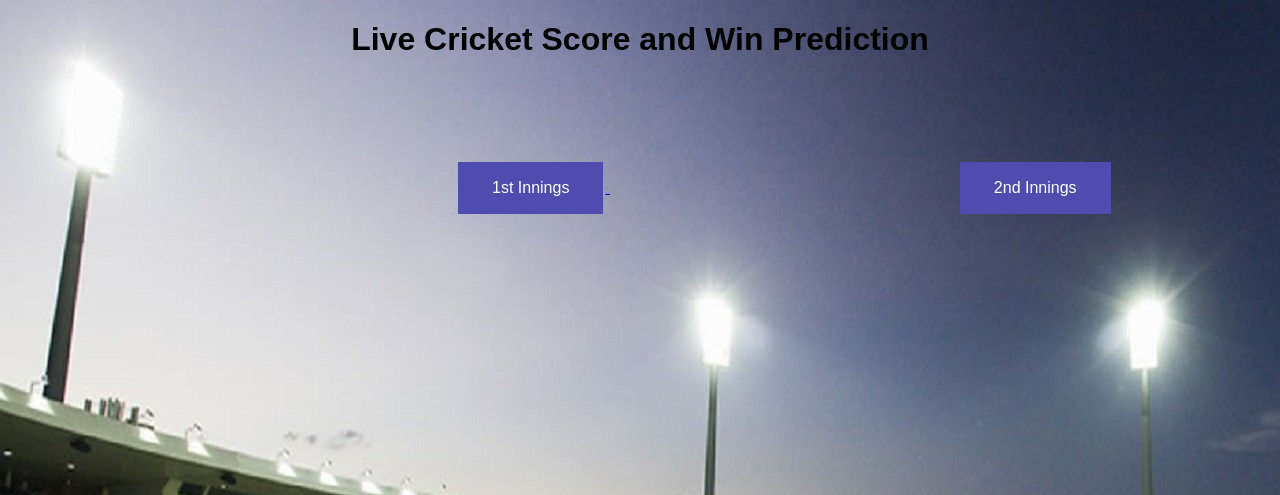
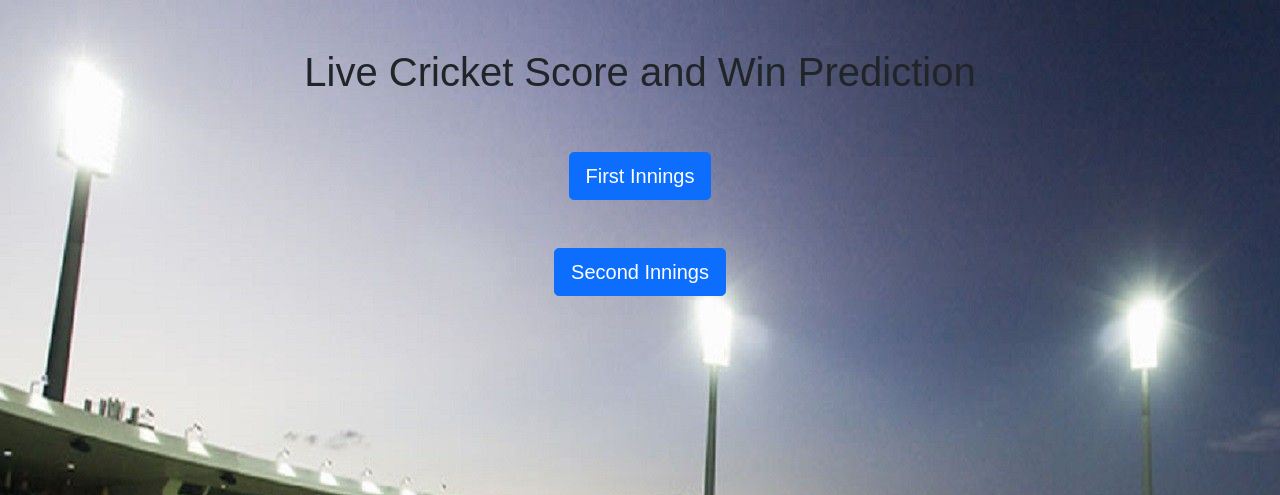
Before and after one commit to abhijindal1309/IPL-Predictor, a Flask app: page / in a window 1280 px wide. Shown: the top 495 px of the page. Run offline with Flask 2, Linux system fonts and the light colour scheme; parts of the project's set-up code (start-up, migrations or seed data) failed here and were passed over; some libraries are stand-ins or nearby versions.

Commit message:
Update dash.html

```diff
--- a/templates/dash.html
+++ b/templates/dash.html
@@ -7,11 +7,29 @@
     <head>
         <!-- <body style=background-color: #4CAF50;> -->
         <meta charset="UTF-8" />
-	<meta name="viewport" content="width=device-width, initial-scale=1, shrink-to-fit=no">
-
         <!-- <meta http-equiv="X-UA-Compatible" content="IE=edge,chrome=1">  -->
+        <meta name="viewport" content="width=device-width, initial-scale=1, shrink-to-fit=no">
+        <link rel="stylesheet" href="https://cdn.jsdelivr.net/npm/bootstrap@5.1.1/dist/css/bootstrap.min.css" integrity="sha384-F3w7mX95PdgyTmZZMECAngseQB83DfGTowi0iMjiWaeVhAn4FJkqJByhZMI3AhiU" crossorigin="anonymous">
+        <script src="jquery-1.8.2.min.js"></script>
+        <script src="https://cdn.jsdelivr.net/npm/bootstrap@5.1.1/dist/js/bootstrap.min.js" integrity="sha384-skAcpIdS7UcVUC05LJ9Dxay8AXcDYfBJqt1CJ85S/CFujBsIzCIv+l9liuYLaMQ/" crossorigin="anonymous"></script>
+    <link rel="stylesheet" href="css/index.css">
         <title>Dashboard</title>
-        <body>
+        <script>
+          function redirect(obj){
+            if(obj.value == "1st Innings")
+            location.href = "first_innings";
+            else
+            location.href = "second_innings";
+          };
+        // $(document).ready(function(){
+        //   $('#one').click(function(){
+        //     location.href = "1st_innings.ipynb";
+        //   });
+        //   $('#two').click(function(){
+        //     location.href = "/2nd_innings.ipynb";
+        //   });
+        // });
+      </script>
         <style type="text/css">
           body {
           background-image: url('bg.jpg');
@@ -123,23 +141,33 @@
       <!-- <body style="background-color:powderblue;"!important> -->
 
 
-        <div class="container">
+        <div class="container pt-md-5">
             <!-- Codrops top bar -->
             <!--/ Codrops top bar -->
-            <header>
-                <h1>Live Cricket Score and Win Prediction</span></h1>
 
-            </header>
-            <section>
+          <div class = "row mb-md-5">
+           <center> <div class = "col-md-8 ">
+              <h1>Live Cricket Score and Win Prediction</span></h1>
+            </div>
+          </center>
+          </div>
+          <div class = "row d-flex justify-content-around">
+            <center><div class = "col-md-5 mb-5">
+              <button type="button" value="1st Innings" class="btn btn-primary btn-lg" id = "one" onclick="redirect(this);">First Innings</button>
+            </div>
 
-                <div id="container_demo_1" style="margin-top: 100px">
-                    <!-- hidden anchor to stop jump http://www.css3create.com/Astuce-Empecher-le-scroll-avec-l-utilisation-de-target#wrap4  -->
+            <div class = "col-md-5">
+              <button type="button" value="2nd Innings" class="btn btn-primary btn-lg" id = "two" onclick="redirect(this)">Second Innings</button>
+            </div>
+          </center>
+          </div>
+                <!--<div id="container_demo_1" style="margin-top: 100px">
+                     hidden anchor to stop jump http://www.css3create.com/Astuce-Empecher-le-scroll-avec-l-utilisation-de-target#wrap4
                     <a href="first_innings"> <input style="margin-left: 450px;" class="button-cls button1" type="button" value="1st Innings">
 </a>
 
                     <a href="second_innings"><input style="margin-left: 350px;" class="button-cls button1" type="button" value="2nd Innings"></a>
-                </div>
-            </section>
+                </div> -->
         </div>
     </body>
 </html>
```
